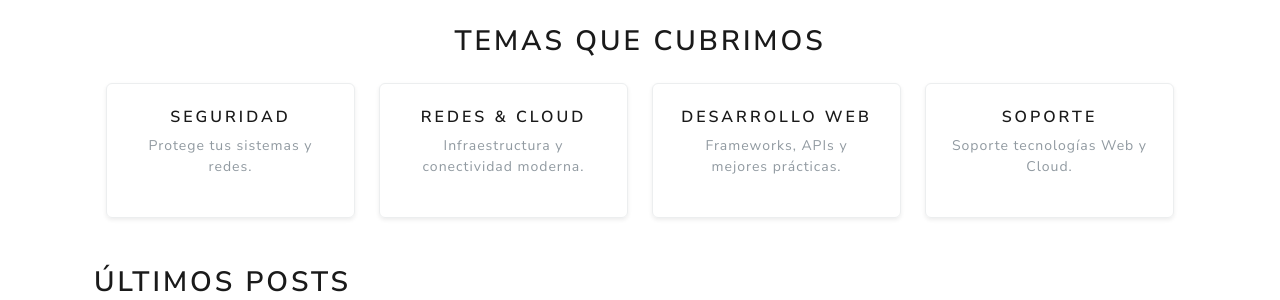
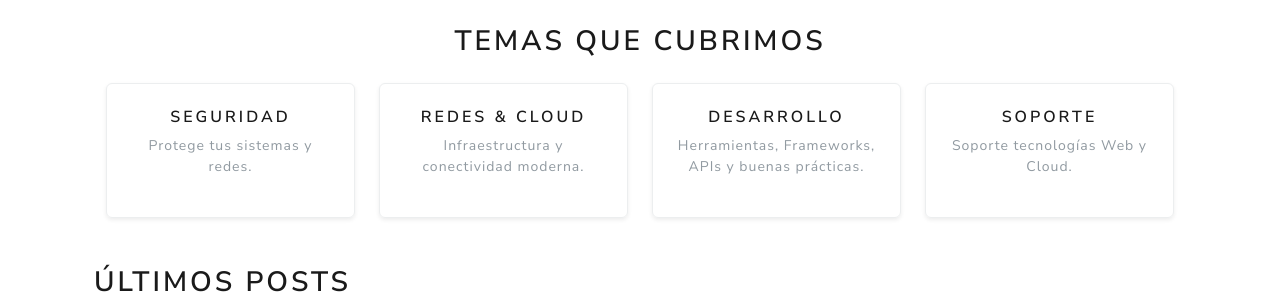
Before and after one commit to sergiorioscomar/blog, a Django app: page / in a window 1280 px wide. Shown: the part 514-814 px from the top of the page. Run offline with Django 5.2, Linux system fonts and the light colour scheme; data that the repository does not hold is empty; some libraries are stand-ins or nearby versions.

Commit message:
fix contenido index

```diff
--- a/django_project/templates/index.html
+++ b/django_project/templates/index.html
@@ -44,8 +44,8 @@
           <div class="col-md-3">
               <div class="p-4 border rounded shadow-sm h-100">
                   <i class="bi bi-code-slash fs-1 text-info mb-3"></i>
-                  <h5>Desarrollo Web</h5>
-                  <p class="text-muted small">Frameworks, APIs y mejores prácticas.</p>
+                  <h5>Desarrollo</h5>
+                  <p class="text-muted small">Herramientas, Frameworks, APIs y buenas prácticas.</p>
               </div>
           </div>
           <div class="col-md-3">
```
